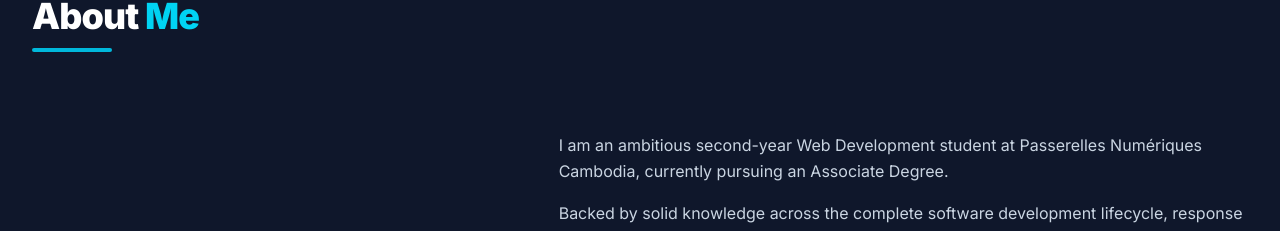
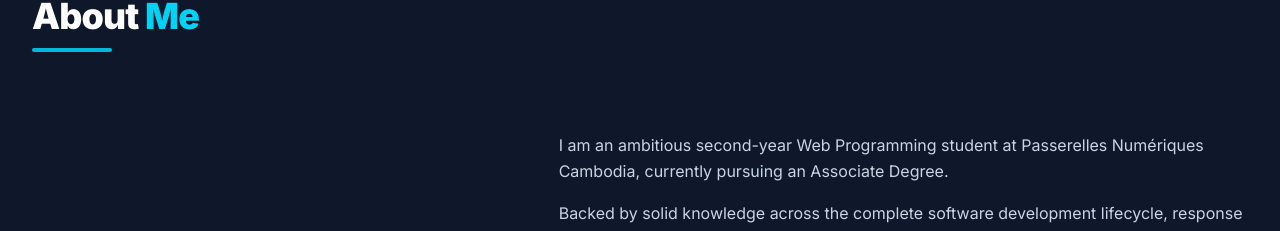
Before and after one commit to Serey002/sereyphem_portfolio, a React (Vite) app: page / in a window 1280 px wide. Shown: the part 939-1170 px from the top of the page. Built offline with nearby package versions, Linux system fonts and the light colour scheme.

Commit message:
update my information

```diff
--- a/src/data.ts
+++ b/src/data.ts
@@ -10,7 +10,7 @@ export const personalInfo = {
   title: 'Web Developer Intern',
   bio: 'Second-year Web Development student with experience building responsive and dynamic web applications using PHP, Laravel, Node.js, MySQL, HTML, CSS, JavaScript, TypeScript, and Vue.js. Passionate about developing efficient, user-friendly, and scalable web systems while continuously improving technical and problem-solving skills. Seeking a Web Developer Internship to gain industry experience and contribute to professional development projects.',
   detailedBio: [
-    'I am an ambitious second-year Web Development student at Passerelles Numériques Cambodia, currently pursuing an Associate Degree.',
+    'I am an ambitious second-year Web Programming student at Passerelles Numériques Cambodia, currently pursuing an Associate Degree.',
     'Backed by solid knowledge across the complete software development lifecycle, response frontend grids, backend microframework architectures, and structured SQL or NoSQL databases.',
     'Highly proactive, dedicated to continuous professional learning, and ready to contribute reliably to actual company engineering layouts and project teams.'
   ],
```
